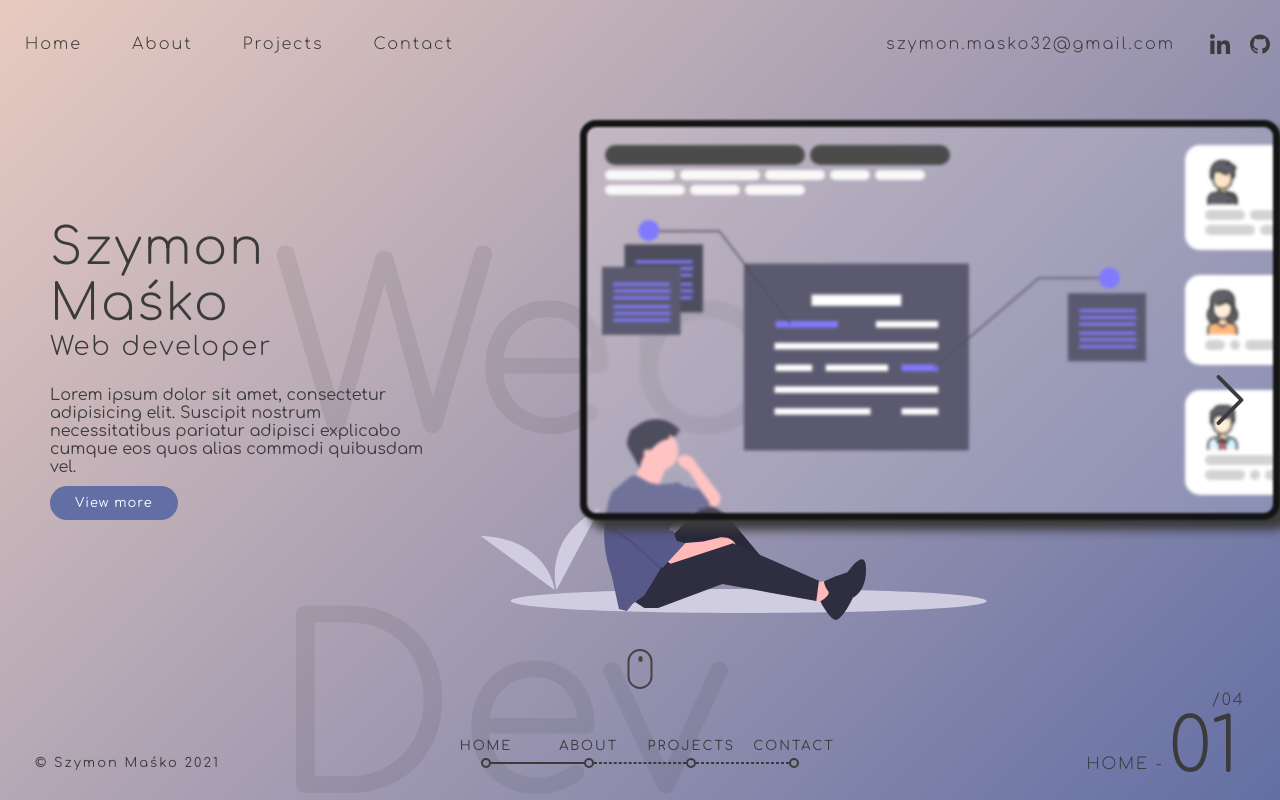
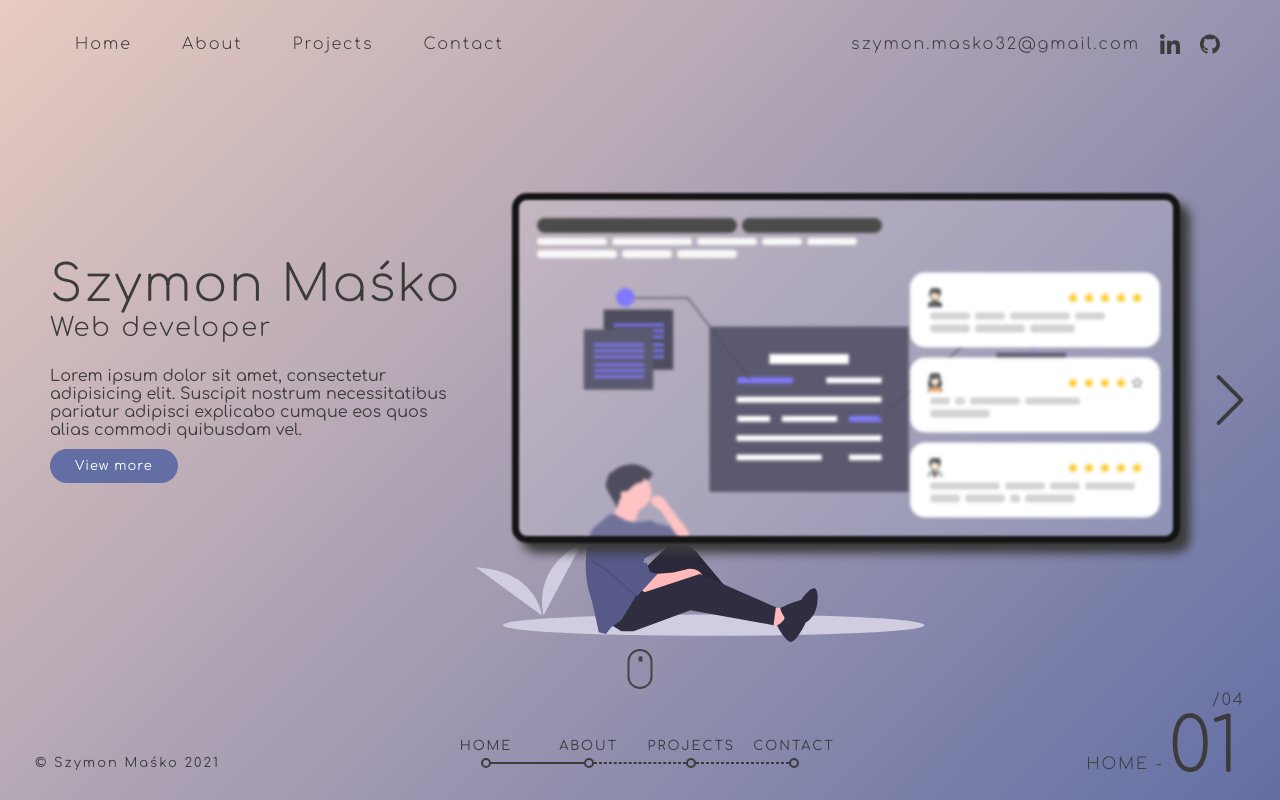
Before and after one commit to SMasiu/portfolio, a Gatsby site: page / in a window 1280 px wide. Built offline with nearby package versions, Linux system fonts and the light colour scheme; Gatsby itself is replaced by a stand-in of ours.

Commit message:
hero rwd

```diff
--- /dev/null
+++ b/src/components/hamburger/hamburger.style.ts
@@ -0,0 +1,80 @@
+import { colorTheme } from '@styles/theme'
+import styled, { css } from 'styled-components'
+
+export type HamburgerWrapperProps = {
+  open: boolean
+}
+
+export const HamburgerItemWrapper = styled.span`
+  position: absolute;
+  left: 0;
+  height: 2px;
+  width: 100%;
+  display: block;
+`
+
+export const HamburgerItemWrapper1 = styled(HamburgerItemWrapper)`
+  top: 0;
+  transition: transform 0.3s;
+  will-change: transform;
+`
+
+export const HamburgerItemWrapper2 = styled(HamburgerItemWrapper)`
+  top: calc(50% - 1px);
+  transition: opacity 0.3s;
+  will-change: opacity;
+`
+
+export const HamburgerItemWrapper3 = styled(HamburgerItemWrapper)`
+  bottom: 0;
+  transition: transform 0.3s;
+  will-change: transform;
+`
+
+export const HamburgerItem = styled.span`
+  display: block;
+  width: 100%;
+  height: 100%;
+  border-radius: 1px;
+  transition-duration: 0.3s;
+  transition-property: transform, background-color;
+  will-change: transform, background-color;
+`
+
+export const HamburgerItem1 = styled(HamburgerItem)``
+export const HamburgerItem3 = styled(HamburgerItem)``
+
+export const HamburgerWrapper = styled.section<HamburgerWrapperProps>`
+  width: 24px;
+  height: 16px;
+  position: relative;
+  cursor: pointer;
+
+  ${HamburgerItem} {
+    background-color: ${colorTheme.secondary200};
+  }
+
+  ${({ open }: HamburgerWrapperProps) =>
+    open &&
+    css`
+      ${HamburgerItemWrapper2} {
+        opacity: 0;
+      }
+
+      ${HamburgerItemWrapper1} {
+        transform: translateY(7px);
+      }
+
+      ${HamburgerItem1} {
+        transform: rotate(-45deg);
+      }
+
+      ${HamburgerItemWrapper3} {
+        transform: translateY(-7px);
+      }
+
+      ${HamburgerItem3} {
+        transform: rotate(45deg);
+      }
+    `};
+`
--- /dev/null
+++ b/src/components/hamburger/hamburger.tsx
@@ -0,0 +1,29 @@
+import * as React from 'react'
+import {
+  HamburgerWrapper,
+  HamburgerItemWrapper1,
+  HamburgerItemWrapper2,
+  HamburgerItemWrapper3,
+  HamburgerItem,
+  HamburgerItem1,
+  HamburgerItem3
+} from './hamburger.style'
+
+export interface HamburgerProps {
+  open: boolean
+  onClick: () => void
+}
+
+export const Hamburger: React.FC<HamburgerProps> = ({ open, onClick }) => (
+  <HamburgerWrapper open={open} onClick={() => onClick()}>
+    <HamburgerItemWrapper1>
+      <HamburgerItem1 />
+    </HamburgerItemWrapper1>
+    <HamburgerItemWrapper2>
+      <HamburgerItem />
+    </HamburgerItemWrapper2>
+    <HamburgerItemWrapper3>
+      <HamburgerItem3 />
+    </HamburgerItemWrapper3>
+  </HamburgerWrapper>
+)
--- a/src/components/header/header.style.ts
+++ b/src/components/header/header.style.ts
@@ -1,4 +1,4 @@
-import { colorTheme } from '@styles/theme'
+import { colorTheme, mediaTheme } from '@styles/theme'
 import { Link } from 'gatsby'
 import styled, { css } from 'styled-components'
 import LinkedIn from '@icons/linked-in.svg'
@@ -17,24 +17,61 @@ export const HeaderWrapper = styled.header`
 export const HeaderContent = styled.section`
   display: flex;
   margin: auto;
+  padding: 0 50px;
   max-width: 1800px;
   justify-content: space-between;
+  align-items: center;
+
+  @media (max-width: ${mediaTheme.sm}) {
+    padding: 0;
+    width: 90%;
+  }
 `
 
-export const Nav = styled.nav``
+export interface NavProps {
+  open: boolean
+}
+
+export const Nav = styled.nav<NavProps>`
+  @media (max-width: ${mediaTheme.sm}) {
+    position: fixed;
+    top: 0;
+    width: 100%;
+    height: 100vh;
+    display: flex;
+    align-items: center;
+    justify-content: center;
+    left: 100%;
+    transition: transform 0.3s;
+    will-change: transform;
+    ${({ open }) => css`
+      transform: translateX(${open ? '-100%' : '0'});
+    `}
+  }
+`
 
 export const NavList = styled.ul`
   display: flex;
   list-style-type: none;
+
+  @media (max-width: ${mediaTheme.sm}) {
+    flex-direction: column;
+    width: 100%;
+  }
 `
 
 export const ListItem = styled.li`
   padding: 35px 25px;
+
+  @media (max-width: ${mediaTheme.sm}) {
+    width: 100%;
+  }
 `
 
 export const ListLink = styled.p`
   color: ${colorTheme.secondary200};
   text-decoration: none;
+  text-align: center;
 `
 
 export const SocialWrapper = styled.nav`
@@ -63,8 +100,15 @@ export const Address = styled.address``
 
 export const Email = styled.a`
   display: block;
-  padding: 35px 25px;
+  padding: 35px 10px 35px 0;
   color: ${colorTheme.secondary200};
   text-decoration: none;
   font-style: normal;
 `
+
+export const HamburgerWrapper = styled.section`
+  display: none;
+  @media (max-width: ${mediaTheme.sm}) {
+    display: block;
+  }
+`
--- a/src/components/header/header.tsx
+++ b/src/components/header/header.tsx
@@ -1,6 +1,7 @@
 import { useSliderState } from '@global-state/slider-store'
 import { SliderActions } from '../../types/global-state.type'
 import * as React from 'react'
+import { useState } from 'react'
 import {
   HeaderWrapper,
   ListItem,
@@ -13,8 +14,10 @@ import {
   Address,
   Email,
   LinkedInIcon,
-  GithubIcon
+  GithubIcon,
+  HamburgerWrapper
 } from './header.style'
+import { Hamburger } from '@components/hamburger/hamburger'
 
 interface NavigationOption {
   name: string
@@ -30,6 +33,7 @@ const navigationOptions: NavigationOption[] = [
 
 export const Header = () => {
   const { state, dispatch } = useSliderState()
+  const [openNav, setOpenNav] = useState(false)
 
   const handleNavigationClick = (slide: number) => {
     if (slide !== state.currentSlide) {
@@ -40,7 +44,7 @@ export const Header = () => {
   return (
     <HeaderWrapper>
       <HeaderContent>
-        <Nav>
+        <Nav open={openNav}>
           <NavList>
             {navigationOptions.map(({ name, slide }, i) => (
               <ListItem key={i} onClick={() => handleNavigationClick(slide)}>
@@ -60,6 +64,9 @@ export const Header = () => {
             <GithubIcon />
           </SocialLink>
         </SocialWrapper>
+        <HamburgerWrapper>
+          <Hamburger open={openNav} onClick={() => setOpenNav(!openNav)} />
+        </HamburgerWrapper>
       </HeaderContent>
     </HeaderWrapper>
   )
--- a/src/components/hero/hero.style.ts
+++ b/src/components/hero/hero.style.ts
@@ -1,9 +1,16 @@
+import { mediaTheme } from '@styles/theme'
 import styled, { css } from 'styled-components'
 
 export const HeroSection = styled.section`
   position: relative;
   width: 100%;
   height: 100%;
+  padding: 100px 0 150px;
+
+  @media (min-width: ${mediaTheme.sm}) {
+    padding: 0;
+    min-height: 600px;
+  }
 `
 
 export const HeroWatermark = styled.div`
@@ -25,13 +32,28 @@ export const HeroContent = styled.section`
   height: 100%;
   margin: auto;
   display: grid;
-  grid-template-columns: 2fr 3fr;
   align-items: center;
   position: relative;
+  grid-template-columns: 1fr;
+  width: 90%;
+
+  @media (min-width: 600px) {
+    width: 80%;
+  }
+
+  @media (min-width: ${mediaTheme.sm}) {
+    width: 100%;
+    grid-template-columns: 2fr 3fr;
+  }
 `
 
 export const HeroAboutArticle = styled.article`
+  margin: auto;
+  padding: 50px 0 100px;
+
+  @media (min-width: ${mediaTheme.sm}) {
     padding: 50px;
+  }
 `
 
 export const HeroHeader = styled.header``
@@ -55,54 +77,143 @@ export const HeroAbout = styled.p`
 `
 
 export const HeroProductSection = styled.section`
+  @media (min-width: ${mediaTheme.sm}) {
+    margin-left: 100px;
     margin-top: -100px;
-  margin-left: 100px;
+  }
 `
 
 export const Device = styled.section`
-  width: 700px;
-  height: 400px;
+  width: 90%;
   position: relative;
+  margin: auto;
+
+  @media (min-width: ${mediaTheme.sm}) {
+    width: 100%;
+    margin-left: -100px;
+    margin-top: 100px;
+    max-width: 700px;
+  }
 `
 
 export const Glass = styled.section`
   width: 100%;
-  height: 100%;
   display: inline-block;
   background: rgba(255, 255, 255, 0.15);
-  padding: 3em;
-  border-radius: 1em;
+  border-radius: 15px;
   position: relative;
-  z-index: 1;
   backdrop-filter: blur(1px);
   filter: blur(1px);
   background-clip: padding-box;
   box-shadow: 10px 10px 10px;
-  border: 7px solid #141414;
+  border: 3px solid #141414;
   z-index: 800;
+  padding-bottom: 50%;
+
+  @media (min-width: 475px) {
+    padding-bottom: 40%;
+  }
+
+  @media (min-width: ${mediaTheme.sm}) {
+    border-width: 7px;
+    padding-bottom: 0;
+    height: 350px;
+  }
+
+  @media (min-width: 1600px) {
+    height: 400px;
+  }
 `
 
 export const DevicePerson = styled.img`
   position: absolute;
+  left: 0;
+  height: auto;
+  transform: scaleX(-1) translate(5%, 35%);
+  width: 100%;
+  bottom: 25px;
+
+  @media (min-width: 475px) {
+    bottom: 0;
+    width: 50%;
+    transform: scaleX(-1) translate(10%, 20%);
+  }
+
+  @media (min-width: ${mediaTheme.sm}) {
+    height: 100%;
+    bottom: auto;
     top: 0;
-  left: 0;
-  height: 100%;
+    transform: scaleX(-1) translate(75px, 95px);
+    width: 100%;
+  }
+
+  @media (min-width: 1600px) {
     transform: scaleX(-1) translate(100px, 100px);
+  }
 `
 
 export const DeviceReviews = styled.section`
   position: absolute;
+  transform: translateY(-50%);
+  right: 20px;
+  display: none;
+  top: 130px;
+
+  @media (min-width: 475px) {
+    display: block;
+  }
+
+  @media (min-width: 475px) {
+    top: 175px;
+  }
+
+  @media (min-width: ${mediaTheme.sm}) {
+    top: calc(50% + 25px);
+  }
+
+  @media (min-width: 1600px) {
     top: 50%;
+    right: auto;
     left: calc(100% - 95px);
-  transform: translateY(-50%);
+  }
 `
 
 export const Review = styled.article`
-  margin: 25px 0;
+  padding: 10px 5px;
+  border-radius: 5px;
+  background-color: #fff;
+  margin: 5px;
+  width: 200px;
+
+  &:last-child {
+    display: none;
+  }
+
+  @media (min-width: 600px) {
+    width: 250px;
+
+    &:last-child {
+      display: block;
+    }
+  }
+
+  @media (min-width: 800px) {
+    width: 300px;
     padding: 15px;
     border-radius: 15px;
-  background-color: #fff;
-  width: 300px;
+  }
+
+  @media (min-width: ${mediaTheme.sm}) {
+    padding: 15px;
+    border-radius: 15px;
+    margin: 10px 0;
+    width: 250px;
+  }
+
+  @media (min-width: 1600px) {
+    margin: 25px 0;
+    width: 275px;
+  }
 `
 
 export const ReviewHeader = styled.header`
@@ -112,14 +223,22 @@ export const ReviewHeader = styled.header`
 `
 
 export const ReviewProfile = styled.img`
+  width: 20px;
+
+  @media (min-width: 1600px) {
     width: 45px;
+  }
 `
 
 export const ReviewStarsWrapper = styled.section``
 
 export const ReviewStar = styled.img`
+  width: 10px;
+  margin: 0 3px;
+
+  @media (min-width: 1600px) {
     width: 15px;
-  margin: 0 3px;
+  }
 `
 
 export const ReviewFakeTextWrapper = styled.section`
@@ -139,10 +258,19 @@ export const FakeText = styled.span<FakeTextProps>`
   border-radius: 25px;
   margin-right: 5px;
   margin-top: 5px;
+
   ${({ width, height, color }) => css`
     width: ${width}px;
     background-color: ${color || '#ccc'};
+    height: ${(height ?? 10) * 0.5}px;
+
+    @media (min-width: 800px) {
+      height: ${(height ?? 10) * 0.75}px;
+    }
+
+    @media (min-width: 1600px) {
       height: ${height ?? 10}px;
+    }
   `}
 `
 
@@ -150,6 +278,11 @@ export const DeviceText = styled.section`
   position: absolute;
   top: 20px;
   left: 25px;
+  display: none;
+
+  @media (min-width: 475px) {
+    display: block;
+  }
 `
 
 export const DeviceTextRow = styled.div`
--- a/src/components/hero/hero.tsx
+++ b/src/components/hero/hero.tsx
@@ -71,9 +71,9 @@ export const Hero: React.FC<HeroProps> = ({ sliderWrapper }) => {
 
   return (
     <HeroSection>
-      <HeroWatermark>
+      {/* <HeroWatermark>
         <HeroWatermarkText>Web Dev</HeroWatermarkText>
-      </HeroWatermark>
+      </HeroWatermark> */}
       <ScrollWrapper>
         <Scroll />
       </ScrollWrapper>
--- a/src/components/page-overlay/page-overlay.style.ts
+++ b/src/components/page-overlay/page-overlay.style.ts
@@ -17,14 +17,14 @@ export const OverlayContent = styled.section`
 `
 
 export const changeSlideArrowWrapper = css`
-  position: absolute;
+  position: fixed;
   top: 0;
   width: 100px;
   height: 100%;
   display: flex;
   justify-content: center;
   align-items: center;
-  z-index: 1000;
+  z-index: 2000;
 `
 
 export const PreviousWrapper = styled.section`
--- a/src/components/page-slider/page-slider.tsx
+++ b/src/components/page-slider/page-slider.tsx
@@ -24,10 +24,10 @@ export const PageSlider = () => {
   const [lastState, setLastState] = useState(1)
   const currentSlide = state.currentSlide
 
-  const heroContentRef = useRef()
-  const aboutContentRef = useRef()
-  const projectsContentRef = useRef()
-  const contactContentRef = useRef()
+  const heroContentElem: HTMLElement = document.querySelector('#hero-content')
+  const aboutContentElem: HTMLElement = document.querySelector('#about-content')
+  const projectsContentElem: HTMLElement = document.querySelector('#projects-content')
+  const contactContentElem: HTMLElement = document.querySelector('#contact-content')
 
   useEffect(() => {
     if (currentSlide !== lastState) {
@@ -39,12 +39,7 @@ export const PageSlider = () => {
   const slideTo = (slide: number) => {
     if (!state.preventSlide) {
       dispatch({ type: SliderActions.PREVENT_SLIDE })
-      const slides = [
-        heroContentRef.current,
-        aboutContentRef.current,
-        projectsContentRef.current,
-        contactContentRef.current
-      ]
+      const slides = [heroContentElem, aboutContentElem, projectsContentElem, contactContentElem]
 
       slides.forEach((id) => {
         gsap.to(id, {
@@ -72,24 +67,24 @@ export const PageSlider = () => {
     <PageSliderWrapper>
       <PageOverlay slide={currentSlide} onPageChange={handleChangeSlide} />
       <PageSlides>
-        <HeroContent ref={heroContentRef}>
+        <HeroContent id="hero-content">
           <SliderContent>
-            <Hero sliderWrapper={heroContentRef.current} />
+            <Hero sliderWrapper={heroContentElem} />
           </SliderContent>
         </HeroContent>
-        <AboutContent ref={aboutContentRef}>
+        <AboutContent id="about-content">
           <SliderContent>
-            <About sliderWrapper={aboutContentRef.current} />
+            <About sliderWrapper={aboutContentElem} />
           </SliderContent>
         </AboutContent>
-        <ProjectsContent ref={projectsContentRef}>
+        <ProjectsContent id="projects-content">
           <SliderContent>
-            <Projects sliderWrapper={projectsContentRef.current} />
+            <Projects sliderWrapper={projectsContentElem} />
           </SliderContent>
         </ProjectsContent>
-        <ContactWrapper ref={contactContentRef}>
+        <ContactWrapper id="contact-content">
           <SliderContent>
-            <Contact sliderWrapper={contactContentRef.current} />
+            <Contact sliderWrapper={contactContentElem} />
           </SliderContent>
         </ContactWrapper>
       </PageSlides>
```
Also changed, not shown: src/components/slider-content/slider-content.style.ts (+7 -1 lines). Lines whose indentation alone changed are shown as unchanged.
